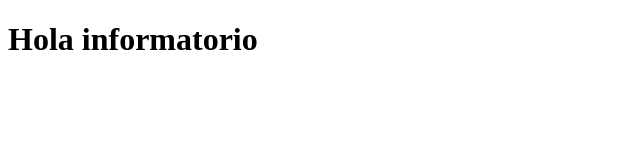
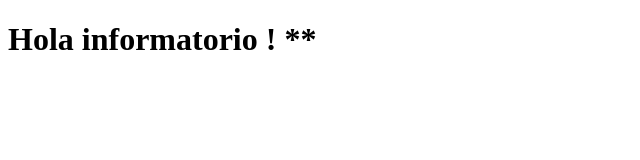
Before and after one commit to Elianncito/ejemplo, a plain HTML site: page app/index.html in a window 1280 px wide. Shown: the full height of the page, 0-640 px from the left. Drawn offline with Linux system fonts and the light colour scheme.

Commit message:
tercer commit

```diff
--- a/app/index.html
+++ b/app/index.html
@@ -6,6 +6,6 @@
     <title>Primer despliegue</title>
 </head>
 <body>
-    <h1>Hola informatorio</h1>
+    <h1>Hola informatorio ! ** </h1>
 </body>
 </html>
```
